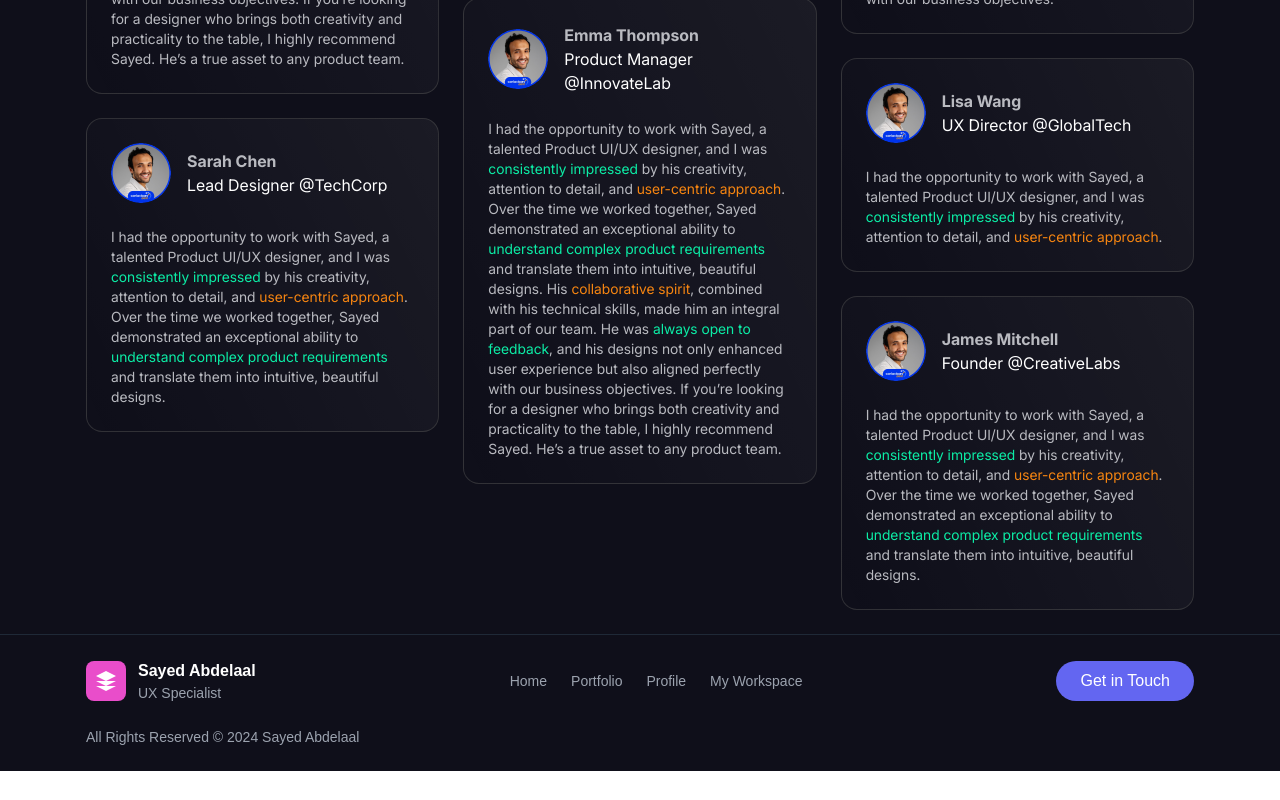
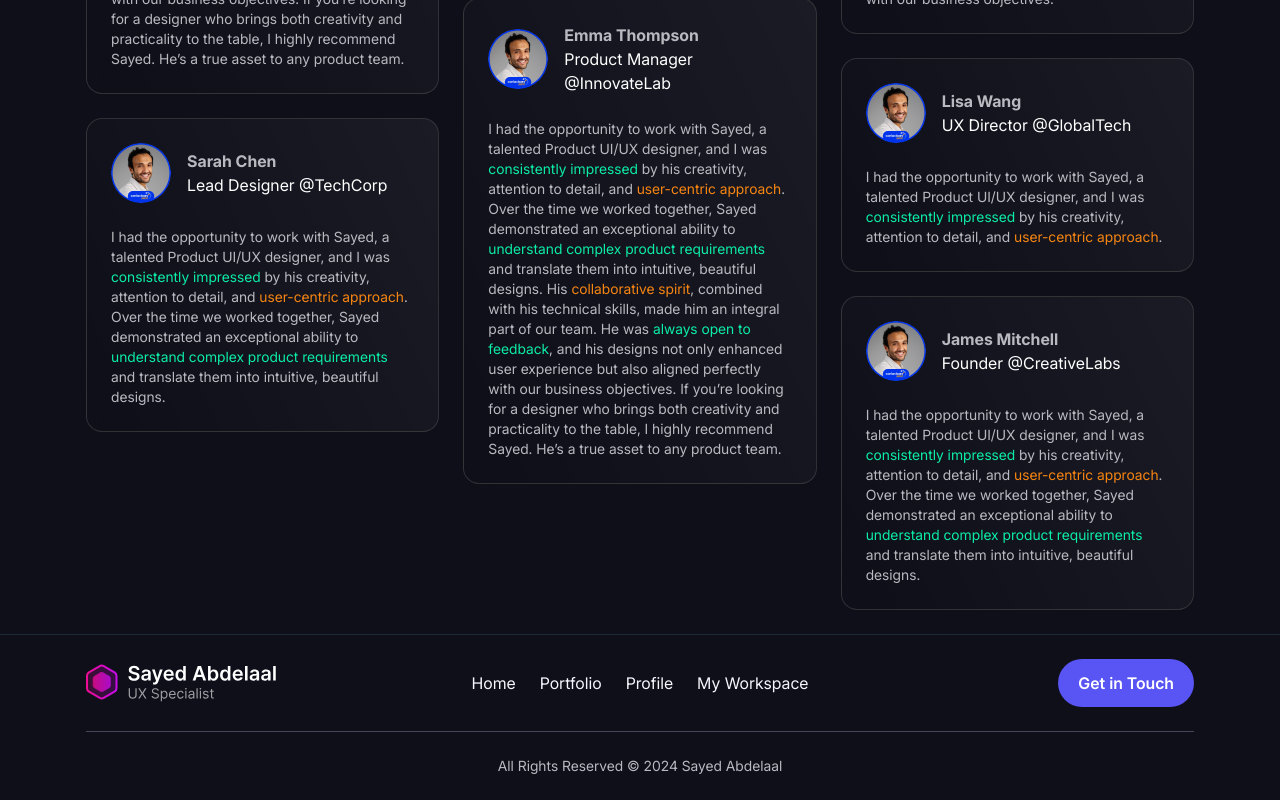
Before and after one commit to hussienkamalelden/SayedPortfolio, a Next.js app: page / in a window 1280 px wide. Shown: the part 3714-4514 px from the top of the page. Before the commit the page ends 4485 px from the top, so only its background shows below. Built offline with nearby package versions, Linux system fonts and the light colour scheme.

Commit message:
Refactor Footer component: Update layout, enhance logo display, and improve button styles

```diff
--- a/src/components/home/Footer.jsx
+++ b/src/components/home/Footer.jsx
@@ -9,46 +9,36 @@ const Footer = () => {
   return (
     <footer className="bg-[#0F0F1A] border-t border-gray-800">
       <div className="container mx-auto px-4 py-6">
-        <div className="flex flex-col md:flex-row justify-between items-center space-y-4 md:space-y-0">
+        <div className="flex flex-col md:flex-row justify-between items-center space-y-4 md:space-y-0 relative">
           {/* Logo and Company Name */}
-          <div className="flex items-center space-x-3">
-            <div className="bg-[#E94DCA] rounded-lg p-2">
-              <svg
-                className="w-6 h-6 text-white"
-                viewBox="0 0 24 24"
-                fill="currentColor"
-              >
-                <path d="M12 2L2 7l10 5 10-5-10-5zM2 17l10 5 10-5M2 12l10 5 10-5" />
-              </svg>
-            </div>
-            <div className="flex flex-col">
-              <span className="text-white font-semibold">Sayed Abdelaal</span>
-              <span className="text-gray-400 text-sm">UX Specialist</span>
-            </div>
+          <div className="flex items-center">
+            <a href="/" className="text-2xl font-bold">
+              <img src="/assets/images/common/main-logo.svg" alt="Logo" />
+            </a>
           </div>
 
           {/* Navigation */}
-          <nav className="flex items-center space-x-6">
+          <nav className="flex items-center space-x-6 absolute top-[50%] left-[50%] translate-x-[-50%] translate-y-[-50%]">
             {navigation.map((item) => (
-              <a
-                key={item.name}
-                href={item.href}
-                className="text-gray-400 hover:text-white transition-colors text-sm"
-              >
-                {item.name}
+              <a key={item.name} href={item.href} className="">
+                <span className="text-[#F6F6FE] font-base font-[font-r] hover:text-transparent hover:bg-clip-text hover:bg-gradient-to-r hover:from-[#ED0C93] hover:to-[#C80CED]">
+                  {item.name}
+                </span>
               </a>
             ))}
           </nav>
 
           {/* CTA Button */}
-          <button className="bg-[#6366F1] text-white px-6 py-2 rounded-full hover:bg-[#5558E6] transition-colors">
-            Get in Touch
-          </button>
+          <div>
+            <button className="bg-[#5955F4] text-white px-5 py-3 font-[font-sb] rounded-[30px] hover:bg-gradient-to-r from-[#ED0C93] to-[#C80CED] ">
+              Get in Touch
+            </button>
+          </div>
         </div>
 
         {/* Copyright */}
-        <div className="mt-6 text-center md:text-left">
-          <p className="text-gray-400 text-sm">
+        <div className="mt-6 text-center border-t border-[#444655] pt-6">
+          <p className="text-[#B9BAC0] text-sm font-[font-r]">
             All Rights Reserved © {new Date().getFullYear()} Sayed Abdelaal
           </p>
         </div>
```
